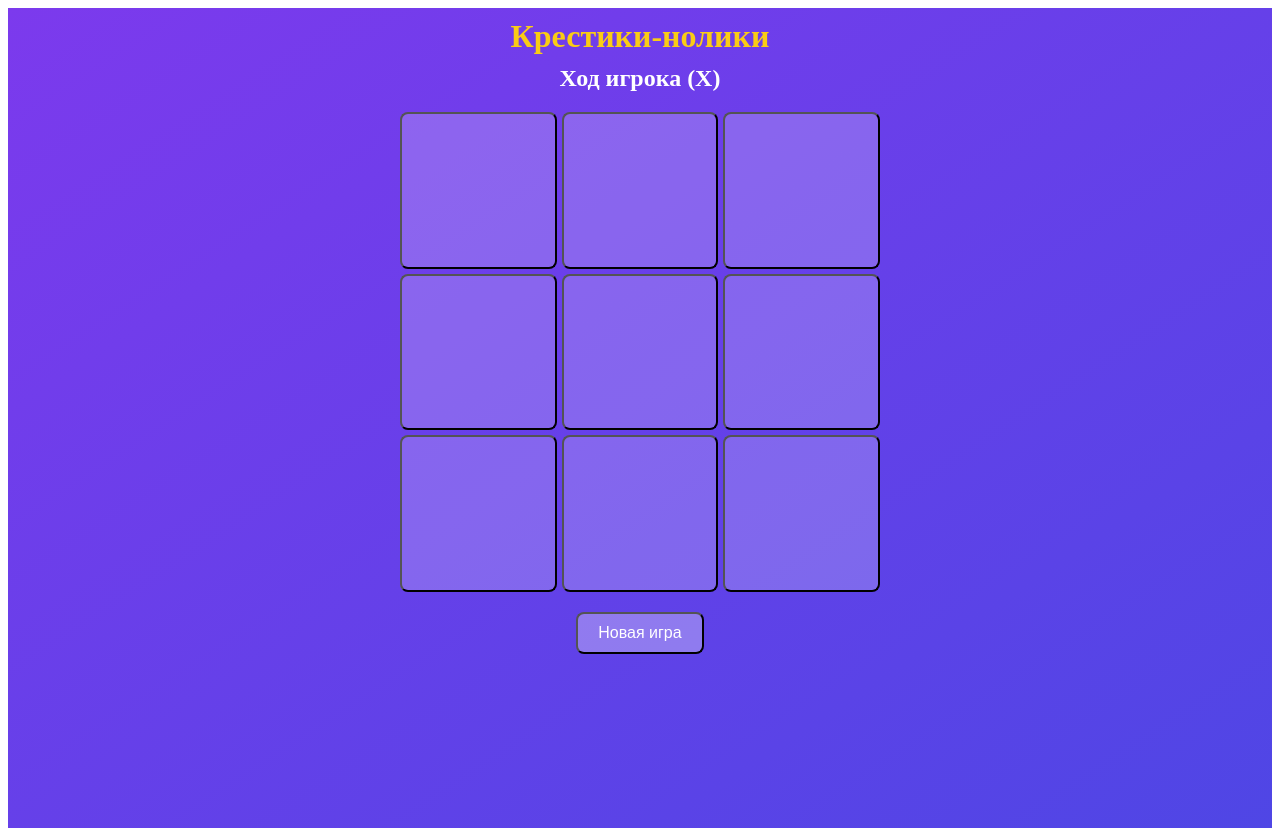
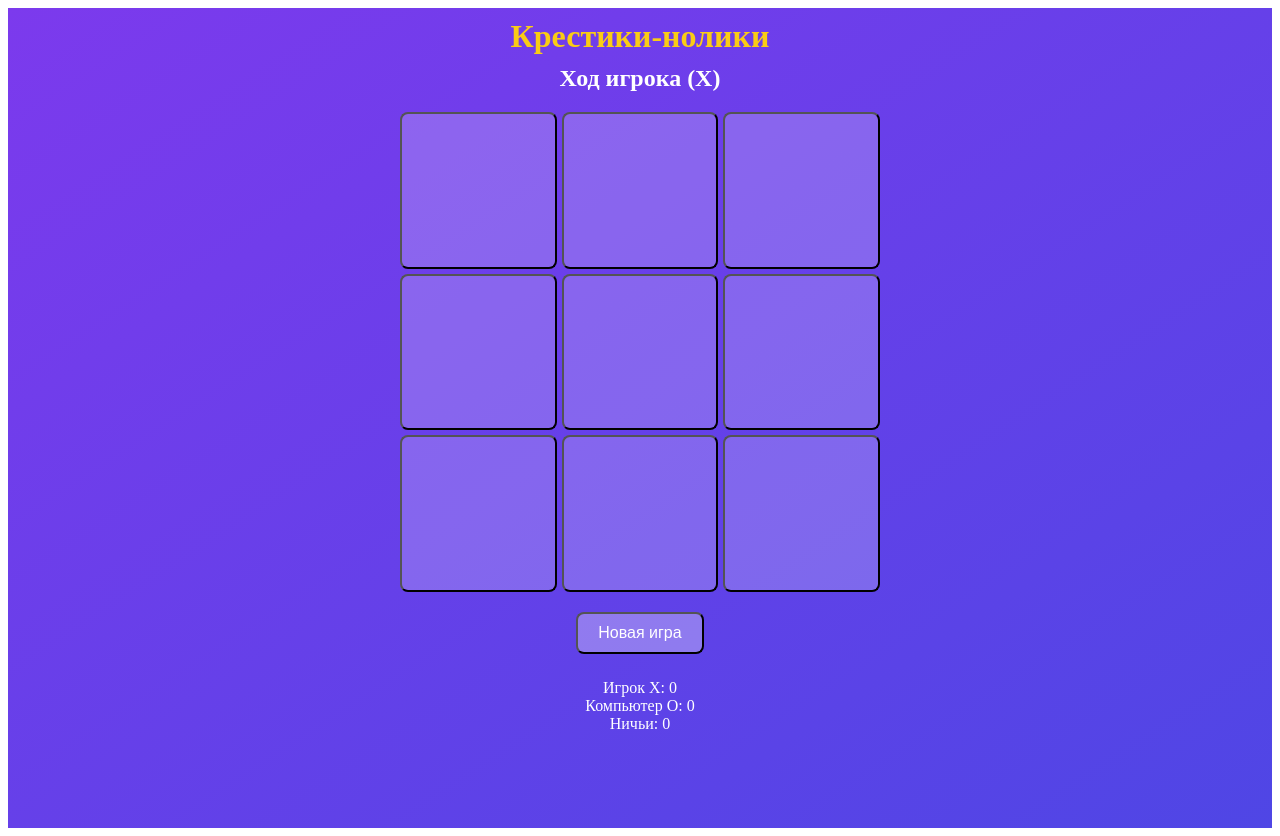
Before and after one commit to vyrubaev/ttt-miniapp, a React (Vite) app: page / in a window 1280 px wide. Built offline with nearby package versions, Linux system fonts and the light colour scheme.

Commit message:
ашч Ж масштаб

```diff
--- a/src/App.jsx
+++ b/src/App.jsx
@@ -10,15 +10,15 @@ function App() {
   const [board, setBoard] = useState(Array(9).fill(null));
   const [winner, setWinner] = useState(null);
   const [statusText, setStatusText] = useState("Ход игрока (X)");
+  const [stats, setStats] = useState({ player:0, computer:0, draw:0 });
 
+  // 🔹 Фон Telegram
   useEffect(() => {
     if (window.Telegram?.WebApp) {
       const tg = window.Telegram.WebApp;
       tg.ready();
       tg.expand();
       tg.MainButton.hide();
-
-      // 🔹 Фиксируем фон Telegram на фиолетовый, чтобы не перекрашивал градиент
       tg.setBackgroundColor("#7c3aed");
     }
   }, []);
@@ -31,12 +31,18 @@ function App() {
       if (board[a] && board[a] === board[b] && board[a] === board[c]) {
         setWinner(board[a]);
         setStatusText(`Победил ${board[a]}`);
+        setStats(prev => ({
+          ...prev,
+          player: board[a]==="X"? prev.player+1 : prev.player,
+          computer: board[a]==="O"? prev.computer+1 : prev.computer
+        }));
         return;
       }
     }
     if (!board.includes(null)) {
       setWinner("draw");
       setStatusText("Ничья!");
+      setStats(prev => ({...prev, draw: prev.draw + 1}));
       return;
     }
     setStatusText("Ход игрока (X)");
@@ -115,20 +121,19 @@ function App() {
       minHeight:"100vh",
       gap:"10px",
       padding:"10px",
-      // 🔹 Градиент внутри контейнера, Telegram не перекрашивает
-      background: "linear-gradient(to bottom right, #7c3aed, #4f46e5)",
+      background: "linear-gradient(to bottom right, #7c3aed, #4f46e5)"
     }}>
       <h1 style={{margin:0, color:"#facc15"}}>Крестики-нолики</h1>
       <h2 style={{margin:0, color:"#ffffff"}}>{statusText}</h2>
 
+      {/* 🔹 Игровое поле */}
       <div style={{
         display:"grid",
         gridTemplateColumns:"repeat(3, 1fr)",
         gap:"5px",
-        justifyContent:"center",
-        marginTop:"10px",
         width: boardSize,
         height: boardSize,
+        marginTop:"10px"
       }}>
         {board.map((cell,i)=>(
           <button
@@ -164,6 +169,13 @@ function App() {
       >
         Новая игра
       </button>
+
+      {/* 🔹 Статистика */}
+      <div style={{marginTop:"15px", color:"#ffffff", fontSize:"16px", textAlign:"center"}}>
+        <div>Игрок X: {stats.player}</div>
+        <div>Компьютер O: {stats.computer}</div>
+        <div>Ничьи: {stats.draw}</div>
+      </div>
     </div>
   );
 }
```
